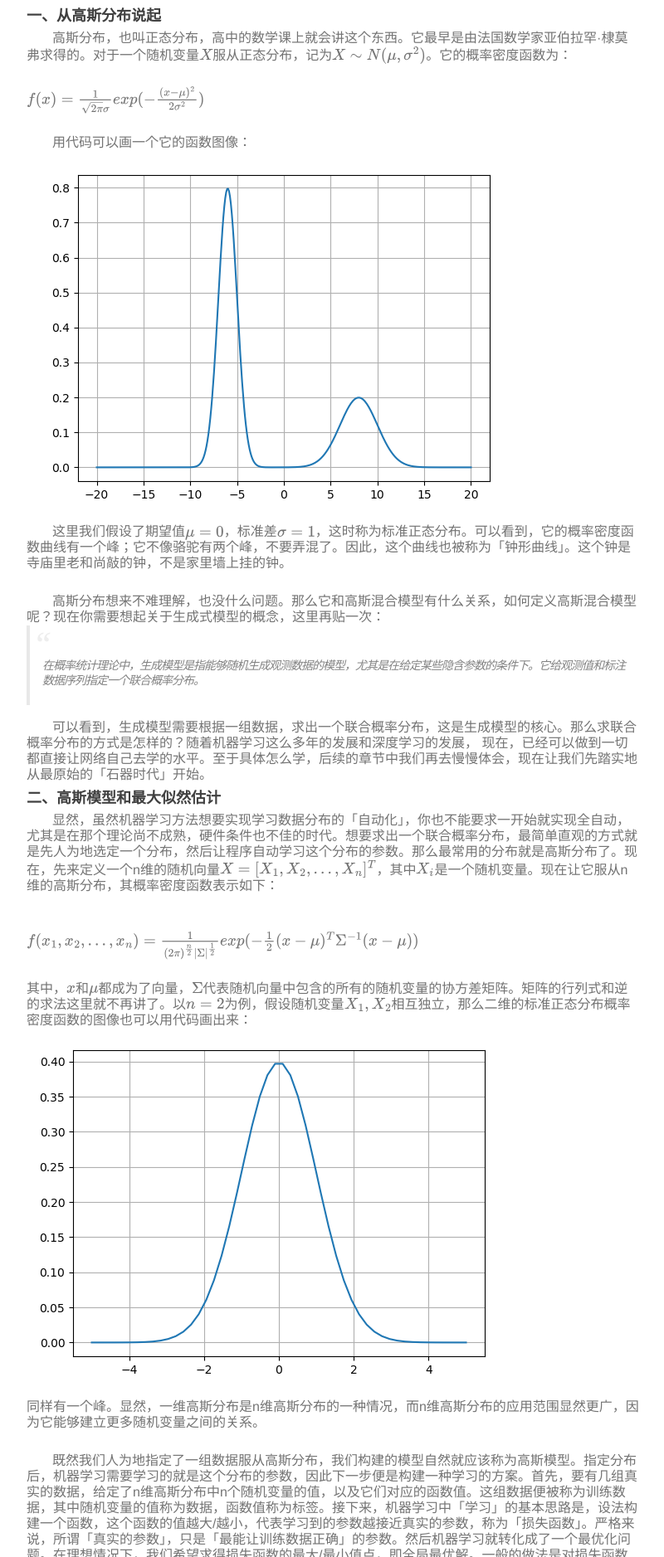
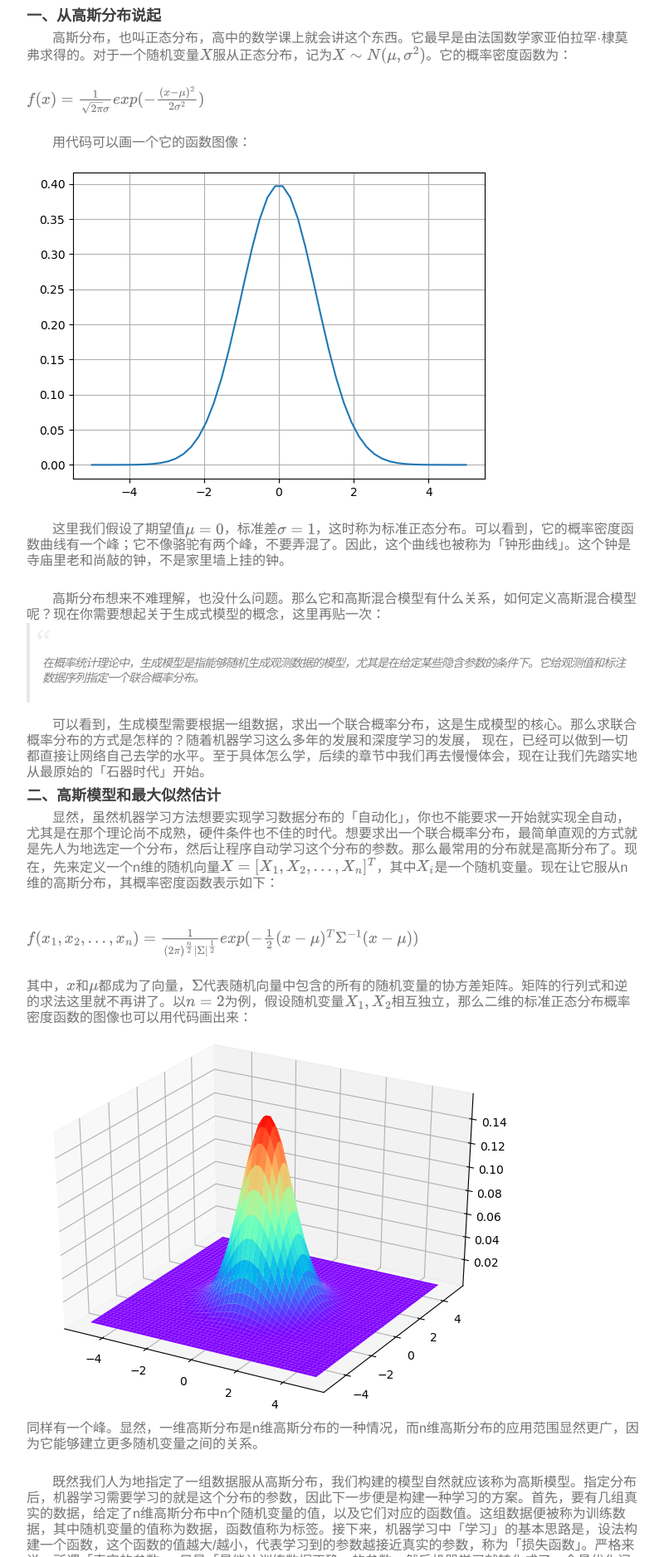
Before and after one commit to yxgong0/yxgong0.github.io, a Jekyll site: the page built from _posts/2021-09-02-gen3-1-1.markdown, in a window 1280 px wide. Shown: the part 520-2397 px from the top of the page at 83% size, without its empty margins (238-1038 px from the left). Built offline with Jekyll 4.4.1, drawn with Linux system fonts in a browser that asks for light colours; comment, search, counter and statistics services are not loaded.

Commit message:
Update 2021-09-02-gen3-1-1.markdown

```diff
--- a/_posts/2021-09-02-gen3-1-1.markdown
+++ b/_posts/2021-09-02-gen3-1-1.markdown
@@ -34,7 +34,7 @@ MathJax = {
 <br/>
 <font size=3>&nbsp;&nbsp;&nbsp;&nbsp;&nbsp;&nbsp;&nbsp;用代码可以画一个它的函数图像：</font>
 
-![高斯分布](/images/2021gen3-1-1/image1.png)
+![高斯分布](/images/2021gen3-1-1/image2.png)
 
 <font size=3>&nbsp;&nbsp;&nbsp;&nbsp;&nbsp;&nbsp;&nbsp;这里我们假设了期望值$μ=0$，标准差$σ=1$，这时称为标准正态分布。可以看到，它的概率密度函数曲线有一个峰；它不像骆驼有两个峰，不要弄混了。因此，这个曲线也被称为「钟形曲线」。这个钟是寺庙里老和尚敲的钟，不是家里墙上挂的钟。</font>
 <br/>
@@ -52,7 +52,7 @@ MathJax = {
 <br/>
 <font size=3>其中，$x$和$\mu$都成为了向量，$\Sigma$代表随机向量中包含的所有的随机变量的协方差矩阵。矩阵的行列式和逆的求法这里就不再讲了。以$n=2$为例，假设随机变量$X_1,X_2$相互独立，那么二维的标准正态分布概率密度函数的图像也可以用代码画出来：</font>
 
-![二维高斯分布](/images/2021gen3-1-1/image2.png)
+![二维高斯分布](/images/2021gen3-1-1/image3.png)
 
 <font size=3>同样有一个峰。显然，一维高斯分布是n维高斯分布的一种情况，而n维高斯分布的应用范围显然更广，因为它能够建立更多随机变量之间的关系。</font>
 <br/>
@@ -123,7 +123,7 @@ MathJax = {
 <br/>
 <font size=3>同样可以画一个它的图像：</font>
 <br/>
-![混合高斯分布](/images/2021gen3-1-1/image3.png)
+![混合高斯分布](/images/2021gen3-1-1/image1.png)
 
 <font size=3>这里$K$是子分布的个数，$\alpha_k$代表的是第$k$个子分布的权重，$f_k(x)$是第$k$个子分布的概率密度函数。图像中，我们假设有两个一维子分布，第一个子分布的均值和方差是-6和1，第二个子分布的均值和方差是8和2。值当然是随便选的，不同的均值会影响峰的位置，不同的方差会影响峰的高度。可以看到，混合高斯模型有更多的峰，能够更准确地描述一些场景。例如，我们想知道北方某城市所有蟑螂的体型大小分布，那么可以用一个高斯分布来表示。大部分蟑螂大概就是一颗花生那么大，估计构建的高斯分布的均值也就在这附近。可是，如果我想知道全国的蟑螂的体积分布，南方的蟑螂显然就不再符合这个高斯分布，因为它的均值可能在冰箱那么大附近（bushi）。这时，高斯分布就不再适合，因为不同地区的情况不一样。最好的方法就是利用混合高斯分布，南方的蟑螂体型大小概率密度会有一个峰，北方也会有一个峰，这个模型就能相对比较准确地描述国内的蟑螂了。现在有了模型和表达式，请你拿起纸和笔，用最大似然估计去算一下如何估计参数吧（纯洁的微笑）。</font>
 <br/>
```
